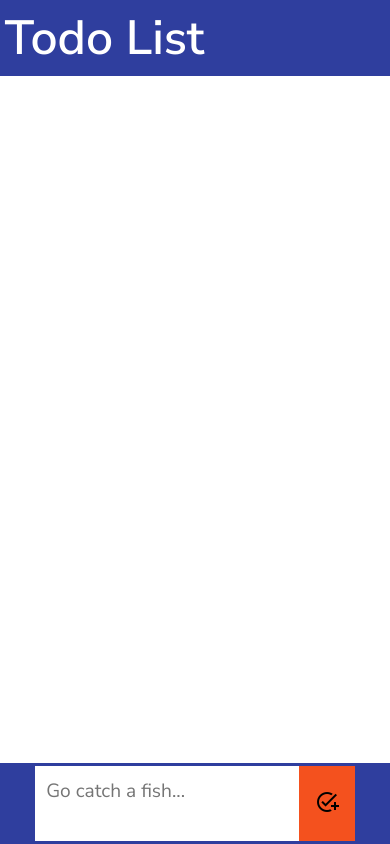
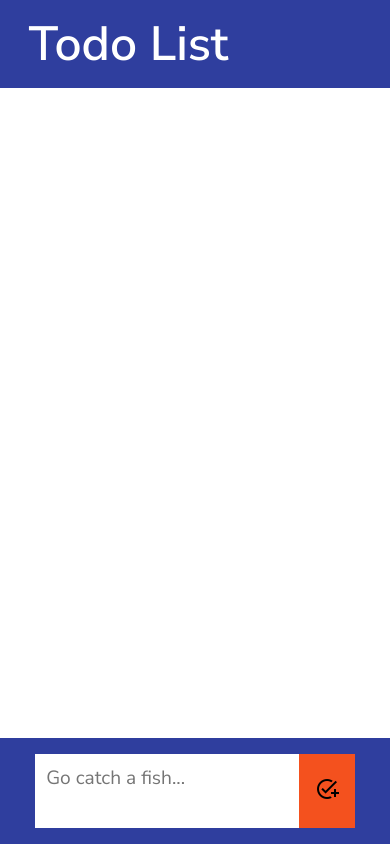
Before and after one commit to ranoot/vue-todo-app, a plain HTML site: page index.html in a window 390 px wide. Drawn offline with nearby package versions, Linux system fonts and the light colour scheme.

Commit message:
Styling Optimization 2

```diff
--- a/style.css
+++ b/style.css
@@ -205,7 +205,7 @@ button:active {
     }
 
     #header-text {
-        margin: 0.3rem;
+        margin: 0.7rem 0px 0.7rem 1.8rem;
     }
 
     #add-item-container-desktop {
@@ -213,7 +213,7 @@ button:active {
     }
 
     #add-item-container {
-        margin: 0.2rem;
+        margin: 1rem;
     }
 
     #add-item-container-mobile {
```
